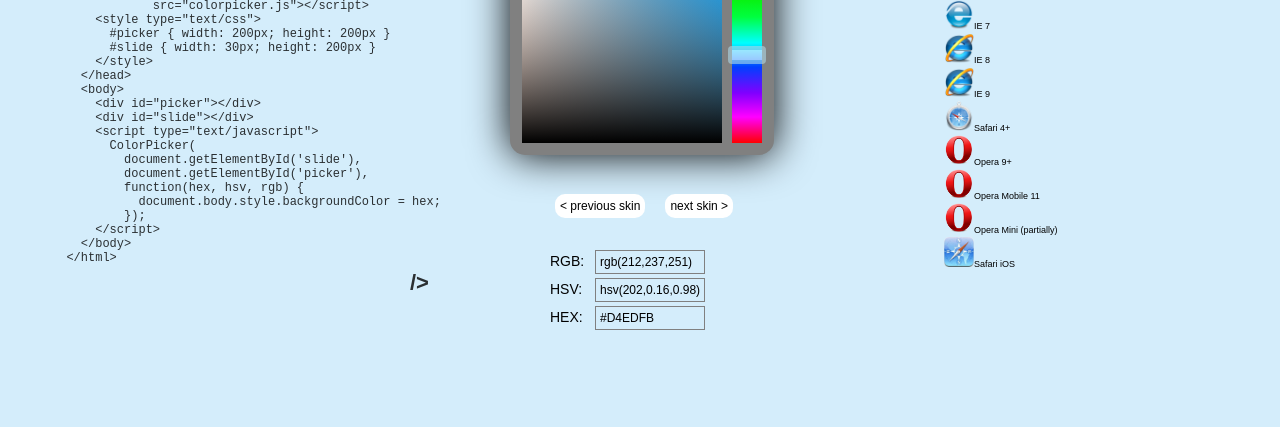
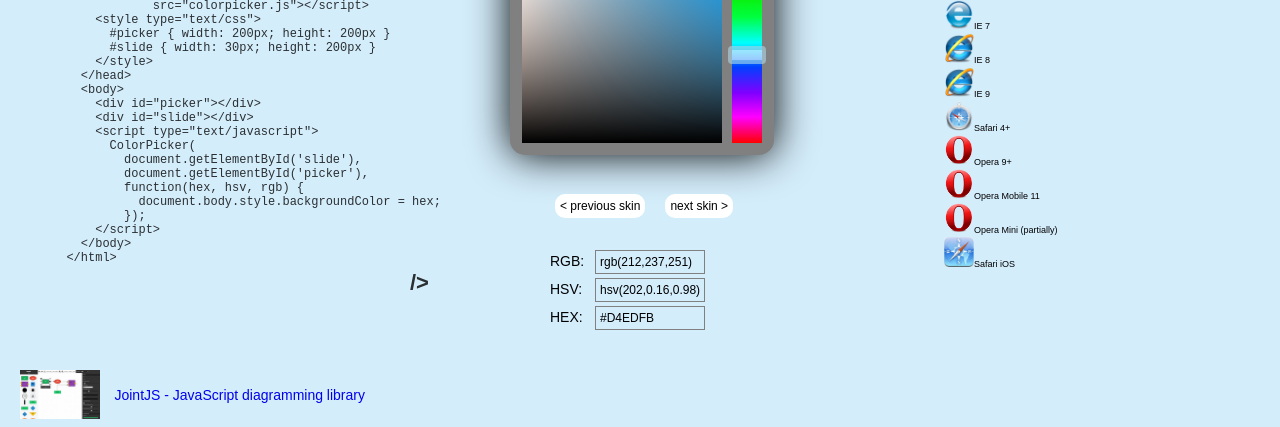
Before and after one commit to DavidDurman/DavidDurman.github.io, a website: page flexi-color-picker/index.html in a window 1280 px wide. Shown: the part 307-734 px from the top of the page. Drawn offline with Linux system fonts and the light colour scheme; a script that the page names is missing; a web font is replaced by a local one.

Commit message:
add link to JointJS to the FlexiColorPicker page

```diff
--- a/flexi-color-picker/css/style.css
+++ b/flexi-color-picker/css/style.css
@@ -91,6 +91,23 @@ body {
 #main {
     width: 1200px;
     margin: 50px auto 0 auto;
+    position: relative;
+}
+.jointjs-link {
+   position: absolute;
+   bottom: 10px;
+   left: -20px;
+   height: 50px;
+   line-height: 50px;
+   text-decoration: none;
+}
+.jointjs-link img {
+   width: 80px;
+}
+.jointjs-link span {
+   vertical-align: top;
+   font-size: 14px;
+   margin-left: 10px;
 }
 
 #example {
--- a/flexi-color-picker/index.html
+++ b/flexi-color-picker/index.html
@@ -63,6 +63,10 @@
             </pre>
             <span class="end-mark">/&gt;</span>
         </div>
+        <a class="jointjs-link" href="http://jointjs.com">
+            <img src="./img/rappid-screenshot.png" />
+            <span>JointJS - JavaScript diagramming library</span/>
+        </a>
         <div id="color-picker" class="cp-default">
             <div class="picker-wrapper">
                 <div id="picker" class="picker"></div>
```
Also changed, not shown: flexi-color-picker/img/rappid-screenshot.png (added).
